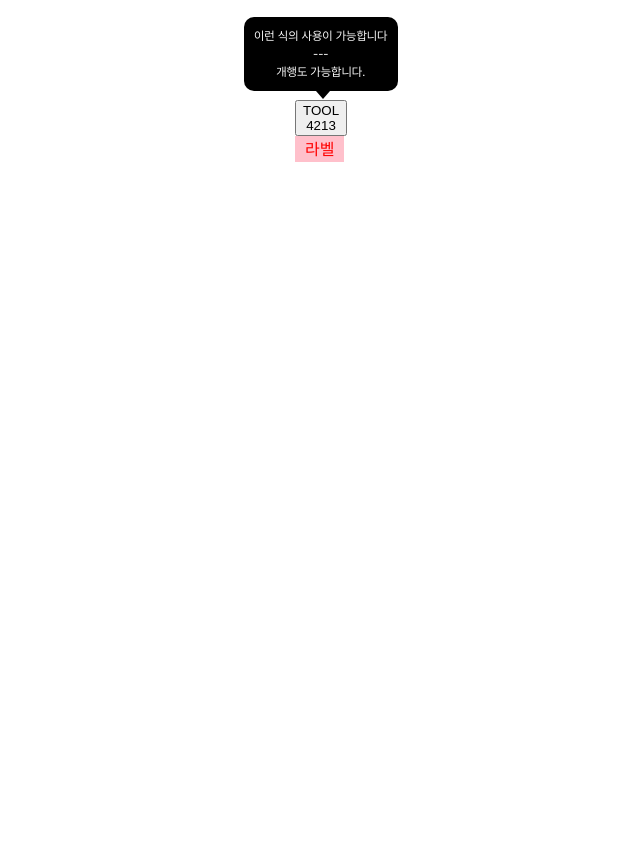
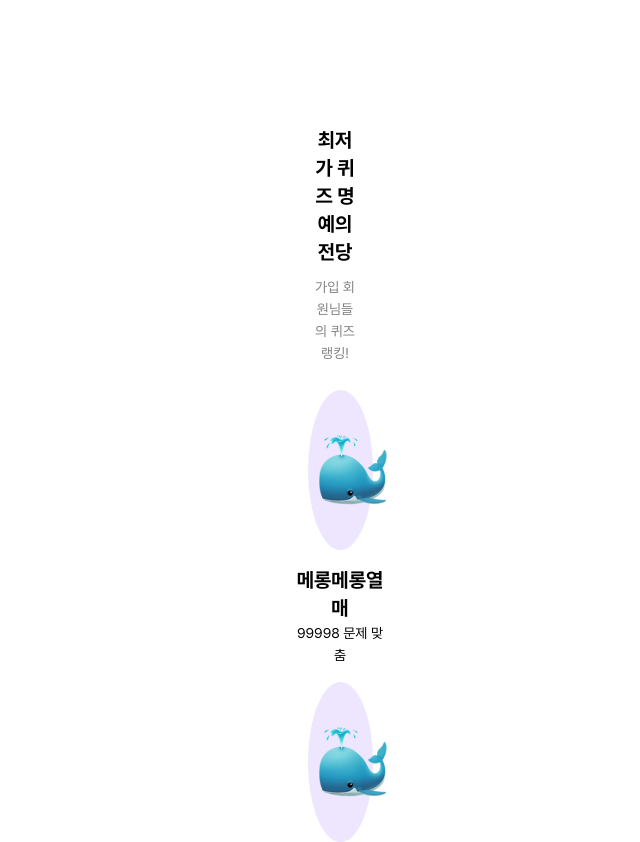
Before and after one commit to jusunj/onboarding, a React (Create React App) app: page / in a window 1280 px wide. Shown: the part 500-1342 px from the top of the page, without its empty margins (305-945 px from the left). Before the commit the page ends 1262 px from the top, so only its background shows below. Built offline with nearby package versions, Linux system fonts and the light colour scheme.

Commit message:
[23/06/29 14:35] feat : Quiz Ranking 기본 구조

```diff
--- a/src/App.js
+++ b/src/App.js
@@ -1,15 +1,35 @@
-import logo from "./logo.svg";
+// import logo from "./logo.svg";
 import "./App.css";
+
+import PathChip from "./components/PathChip";
 import Tooltip from "./components/Tooltip";
-import PathChip from "./components/PathChip";
 import Text_delete_14 from "./svg/Text_delete_14";
+
+import RankingFrame from "./components/RankingFrame";
+import RankingItem from "./components/RankingItem";
+
+
 function App() {
   return (
     <>
       <div style={{ padding: "600px" }}>
 
+        <RankingFrame />
+
+        <br /><br />
+
+        {/* <RankingFrame
+          data={'1'
+              //  {ranking: 1, isTied: true, nickname: '알아서뭐하시게요', questionCount: 99999},
+              //  {ranking: 1, isTied: true, nickname: '라벨라벨라벨라벨링', questionCount: 99999},
+              //  {ranking: 2, isTied: false, nickname: '텀블러', questionCount: 99998},
+              //  {ranking: 3, isTied: false, nickname: '마우스는로지텍', questionCount: 99996},
+              //  {ranking: 4, isTied: false, nickname: '오늘점심짜장면', questionCount: 99994},
+            }
+        /> */}
+
         <Tooltip
-          direction={"north"}
+          direction={"south"}
           arrowLocation={2}
           text={
             <div>
@@ -23,7 +43,7 @@ function App() {
           target={<button id="target">TOOL<br/>4213 </button>} // target 은 id='target' 을 속성으로 가져야 합니다.
           gap={10}
           move={0}
-          // icon={<Text_delete_14 />}
+          icon={<Text_delete_14 />}
           initialExposure={true}
         />
 
--- a/src/components/RankingFrame.jsx
+++ b/src/components/RankingFrame.jsx
@@ -0,0 +1,55 @@
+import React, { useState } from 'react';
+import styled from "styled-components";
+import { Header24, Header20, Body14, Body12,  } from "../styles/typography";
+// import { Header16 } from "../styles/typography";
+import RankingItem from './RankingItem';
+
+const RankingFrame = ({data}) => {
+  return (
+    <StyledRankingFrame>
+      <div className='ranking-header center'>
+        <div className='ranking-title'>
+          최저가 퀴즈 명예의 전당
+        </div>
+        <div className='ranking-subtitle'>
+          가입 회원님들의 퀴즈 랭킹!
+        </div>
+      </div>
+      <div className='ranking-content'>
+        <RankingItem ranking={'first'} isTied={true} nickname={'메롱메롱열매'} questionCount={99998}/>
+        <RankingItem ranking={'first'} isTied={true} nickname={'고무고무열매'} questionCount={99998} />
+        <RankingItem ranking={'second'} isTied={false} nickname={'불주먹에이스'} questionCount={99997} />
+        <RankingItem ranking={'third'} isTied={false} nickname={'명탐정코난'} questionCount={9995 }/>
+        <RankingItem ranking={'fourth'} isTied={false} nickname={'삼도류'} questionCount={9991} />
+      </div>
+    </StyledRankingFrame>
+  );
+};
+
+const StyledRankingFrame = styled.div`
+  text-align: center;
+  width: 100%;
+
+  .center {
+    margin: auto;
+    width: 50%;
+    padding: 10px;
+  }
+
+  .ranking-header {
+    margin-top: 16px;
+    margin-bottom: 16px;
+  }
+
+  .ranking-title {
+    padding-bottom: 10px;
+    ${Header20}
+  }
+
+  .ranking-subtitle {
+    color: grey;
+    ${Body14}
+  }
+`;
+
+export default RankingFrame;
--- a/src/components/RankingItem.jsx
+++ b/src/components/RankingItem.jsx
@@ -0,0 +1,132 @@
+import React, { useState } from 'react';
+import styled, {css} from "styled-components";
+import { Header24, Header20, Body14, Body12,  } from "../styles/typography";
+// import { Header16 } from "../styles/typography";
+
+const rankingBackground = (options) => {
+  switch (options) {
+    case 'first':
+      return '#EEE5FF';
+    case 'second':
+      return '#ECF1FD';
+    case 'third':
+      return '#FFEBED';
+    default:
+      return '#F8F8F8';
+  }
+};
+
+const rankingIconsWeb = (options) => {
+  switch (options) {
+    case 'first':
+      return 'rankingIcons/Whale_Web.png';
+    case 'second':
+      return 'rankingIcons/Seal_Web.png';
+    case 'third':
+      return 'rankingIcons/Octopus_Web.png';
+    default:
+      return 'rankingIcons/Fish_Web.png';
+  }
+};
+
+const rankingIconsMobile = (options) => {
+  switch (options) {
+    case 'first':
+      return 'rankingIcons/Whale_Mobile.png';
+    case 'second':
+      return 'rankingIcons/Seal_Mobile.png';
+    case 'third':
+      return 'rankingIcons/Octopus_Mobile.png';
+    default:
+      return 'rankingIcons/Fish_Mobile.png';
+  }
+};
+
+const RankingItem = ({
+  ranking,        // 등수 >>> first | second | third | others
+  isTied,         // 공동 여부 >>> true | false
+  nickname,       // 사용자 닉네임
+  questionCount,  // 맞춘 문제 수 >>> 99998
+}) => {
+  const [isMobile, setIsMobile] = useState(false);
+
+  if (document.documentElement.clientWidth < 791) {
+    setIsMobile(true);
+  }
+
+  return (
+    <StyledRankingItem
+      ranking={ranking}
+      isTied={isTied}
+      nickname={nickname}
+      questionCount={questionCount}
+      isMobile={isMobile}
+    >
+      <div className="ranking-image center">
+        <img
+          className="ranking-image-icon"
+          src={(isMobile) ? rankingIconsMobile(ranking) : rankingIconsWeb(ranking)}
+          alt='rankingIcon'
+
+        />
+      </div>
+      <div className='ranking-content'>
+        <div className='ranking-nickname'>{nickname}</div>
+        <div className='ranking-question-count'>{questionCount} 문제 맞춤</div>
+      </div>
+    </StyledRankingItem>
+  );
+};
+
+const StyledRankingItem = styled.div`
+  display: inline-flex;
+  flex-direction: column;
+  justify-content: center;
+
+  ${(props)=>{
+    (!(props.isMobile)) &&
+    css`
+    align-items: flex-start;
+    gap: 4px;
+    `
+  }}
+
+  ${(props)=>{
+    (props.isMobile) &&
+    css`
+    align-items: center;
+    gap: 10px;
+    `
+  }}
+
+  .ranking-image {
+    background-color: ${(props)=>rankingBackground(props.ranking)};
+    border-radius: 50%;
+    width: ${(props)=>(props.isMobile) ? '120px': '140px'};
+    height: ${(props)=>(props.isMobile) ? '120px': '140px'};
+    margin-left: ${(props)=>(props.isMobile) ? '10px': '30px'};
+    margin-right: ${(props)=>(props.isMobile) ? '10px': '30px'};
+
+    .ranking-image-icon {
+      width: ${(props)=>(props.isMobile) ? '60px' : '70px'};
+      height: ${(props)=>(props.isMobile) ? '60px' : '70px'};
+      position: relative;
+      top: 25%;
+    }
+  }
+
+  .ranking-content {
+    margin-top: 16px;
+    margin-bottom: 16px;
+  }
+
+  .ranking-nickname {
+    ${Header20}
+  }
+
+  .ranking-question-count {
+    ${Body14}
+  }
+`;
+
+export default RankingItem;
```
